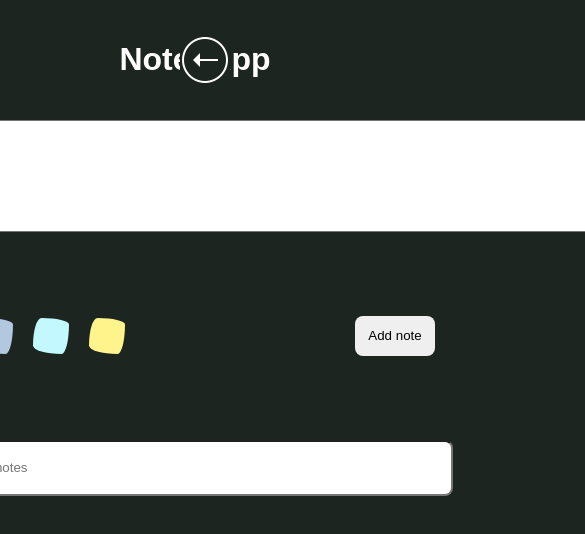
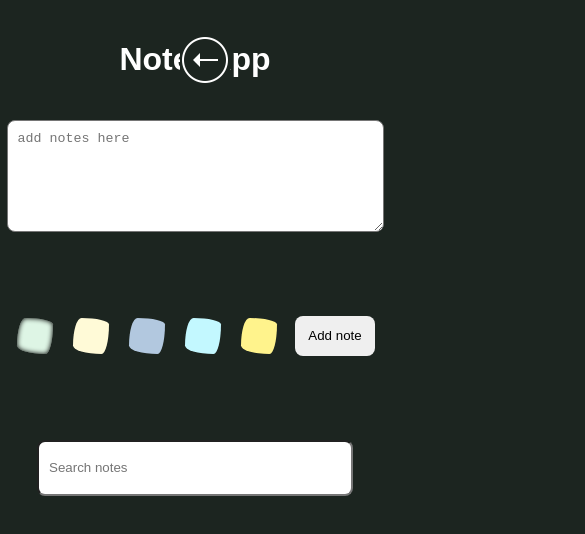
Before and after one commit to KaganCubukcu/Notes-App-with-typeScript-RTK, a React (Create React App) app: page /notes-app in a window 390 px wide. Shown: the top 534 px of the page, 585 px wide, since content can reach past the window. Built offline with nearby package versions, Linux system fonts and the light colour scheme.

Commit message:
Fix responsive layout for small screens

```diff
--- a/src/components/NoteCard/notecard.css
+++ b/src/components/NoteCard/notecard.css
@@ -33,3 +33,8 @@
   margin-top: 100px;
   color: #000;
 }
+@media screen and (max-width: 640px) {
+  .card-container {
+    grid-template-columns: repeat(1, 1fr);
+  }
+}
--- a/src/components/Notes/notes.css
+++ b/src/components/Notes/notes.css
@@ -31,3 +31,11 @@ li {
   align-items: center;
   cursor: pointer;
 }
+@media screen and (max-width: 640px) {
+  .notes-container {
+    width: 130%;
+  }
+  .bottom-container {
+    width: 90%;
+  }
+}
--- a/src/components/Search/SearchBar.tsx
+++ b/src/components/Search/SearchBar.tsx
@@ -11,12 +11,12 @@ const SearchBar: React.FC = () => {
     dispatch(updateSearchText(text));
   };
   return (
-    <div>
+    <div className="search-bar">
       <input
         type="text"
         placeholder="Search notes"
         style={{
-          width: 500,
+          width: 300,
           height: 50,
           marginTop: 20,
           borderRadius: 8,
```
